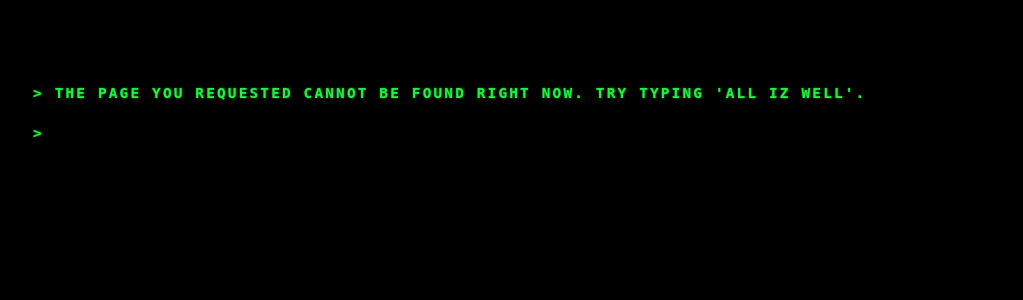
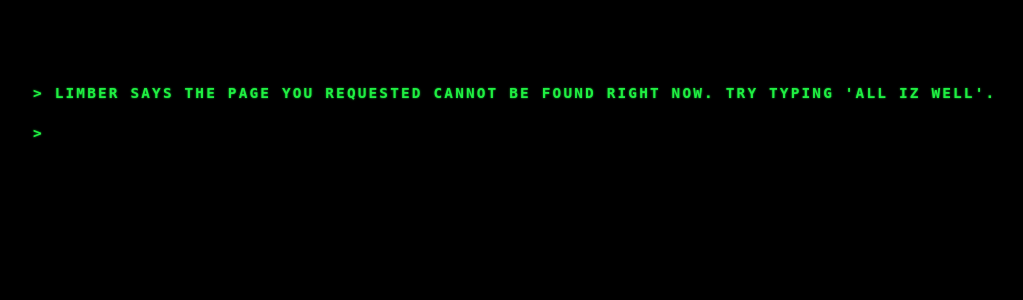
Before and after one commit to andela/limber, a Django app: template public/templates/404.html in a window 1280 px wide. Shown: the top 300 px of the page, without its empty margins (39-1062 px from the left). Run offline with Django 3.2, Linux system fonts and the light colour scheme; the template is opened without the code that fills it, so the values that code supplies are empty.

Commit message:
[Finishes #115231329] add a little touch of Limber
- content is king, especially when it is about limber

```diff
--- a/public/templates/404.html
+++ b/public/templates/404.html
@@ -13,7 +13,7 @@
             </form>
 
             <div class="terminal">
-                <p class="prompt">The page you requested cannot be found right now. Try typing 'all iz well'.</p>
+                <p class="prompt">Limber says the page you requested cannot be found right now. Try typing 'all iz well'.</p>
                 <p class="prompt output new-output"></p>
             </div>
         </div>
```
